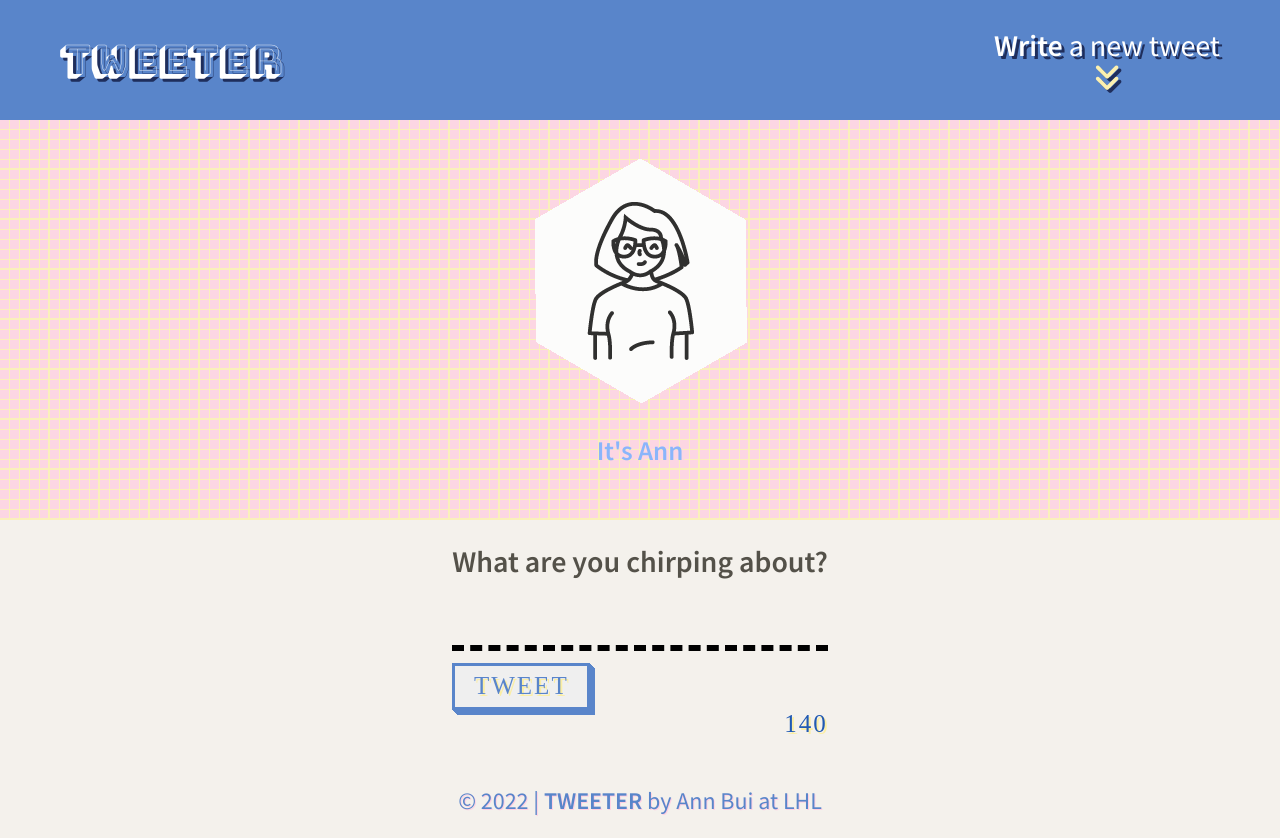
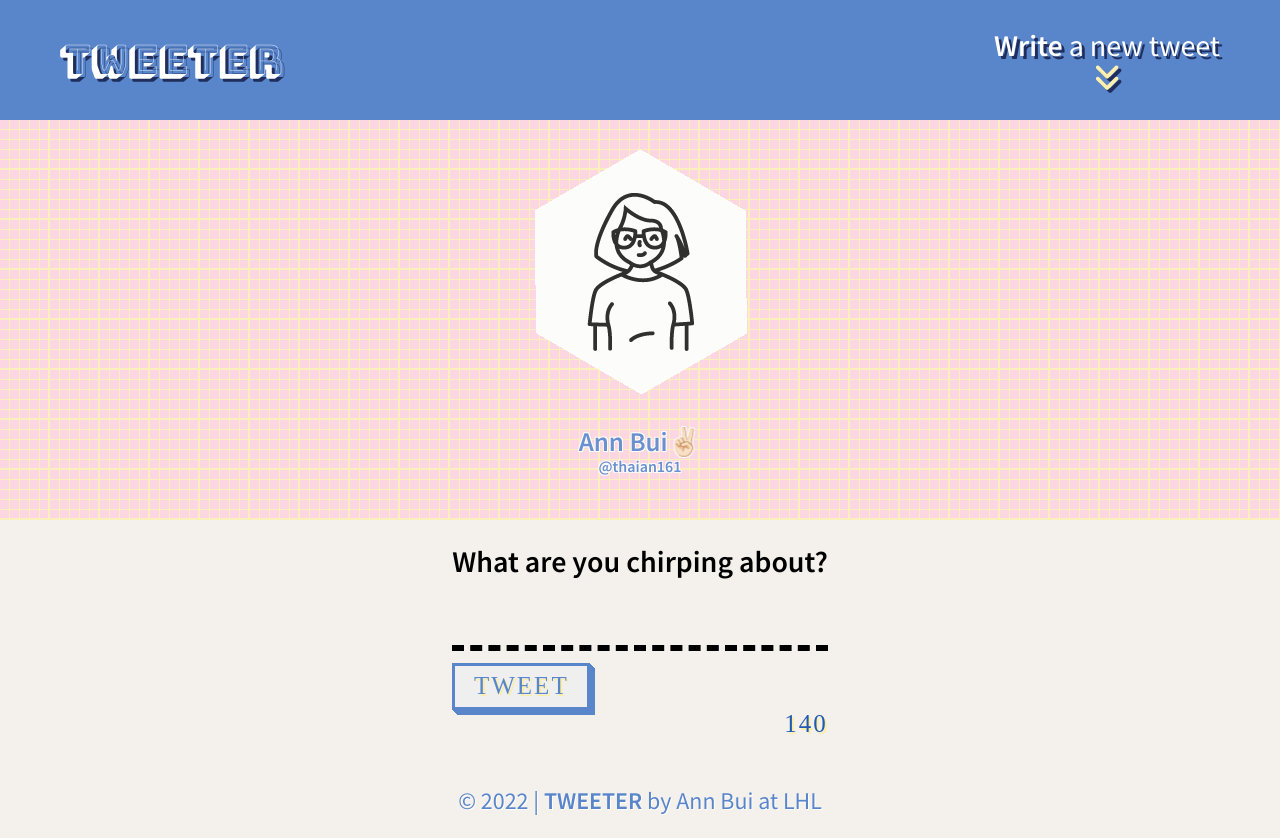
Before and after one commit to thaian161/tweeter, a website: page public/index.html in a window 1280 px wide. Drawn offline with nearby package versions, Linux system fonts and the light colour scheme; a web font is replaced by a local one.

Commit message:
styling profile name display

```diff
--- a/public/index.html
+++ b/public/index.html
@@ -55,7 +55,7 @@
       <header>
         <span>Tweeter</span>
       </header>
-      <article class="writeATweet">
+      <article class="writeATweetHeader">
         <span> <strong>Write</strong> a new tweet </span>
         <i style="color: #fcf0af" class="fa-solid fa-angles-down"></i>
       </article>
@@ -66,8 +66,9 @@
       <div>
         <img src="/images/annBui.png" />
       </div>
-      <div>
-        <h2>It's Ann</h2>
+      <div class="profile-info text-outline">
+        <h2 class="profile-h2">Ann Bui✌🏻</h2>
+        <h4 class="profile-h4">@thaian161</h4>
       </div>
     </header>
 
@@ -93,7 +94,7 @@
 
     <!-- FOOTER-->
     <footer class="footer">
-      <div>
+      <div class="footer">
         <p>© 2022 | <strong>TWEETER</strong> by Ann Bui at LHL</p>
       </div>
     </footer>
--- a/public/styles/footer.css
+++ b/public/styles/footer.css
@@ -2,6 +2,6 @@
   display: flex;
   justify-content: center;
   font-family: 'Source Sans Pro', sans-serif;
-  text-shadow: 1px 1px #ffd0e2;
+  text-shadow: 1px 1px white;
   color: #5985ca;
 }
--- a/public/styles/nav.css
+++ b/public/styles/nav.css
@@ -17,7 +17,7 @@ nav {
 }
 
 /* only display FLEX to the PARENT component */
-.writeATweet {
+.writeATweetHeader {
   display: flex;
   flex-direction: column;
   align-items: center;
@@ -25,12 +25,34 @@ nav {
   font-size: 30px;
 }
 
+div.profile-info {
+  display: flex;
+  flex-direction: column;
+  align-content: center;
+  align-items: center;
+}
+.profile-h2 {
+  margin-bottom: 0%;
+  font-weight: 900;
+}
+.profile-h4 {
+  margin-top: 0%;
+  font-size: medium;
+  display: flex;
+  /* align-self: flex-start; */
+}
+.text-outline {
+  color: #4879c8;
+  text-shadow: -1px -1px 0 white, 1px -1px 0 white, -1px 1px 0 white,
+    1px 1px 0 white;
+}
+
 .photo-name {
   /* margin-top: 120px; */
   height: 400px;
   width: 100%;
-  color: #70a7ff;
-  text-shadow: 3px 3px #ffd0e2;
+  color: #5985ca;
+  text-shadow: 1px 1px black;
   font-size: large;
   display: flex;
   flex-direction: column;
--- a/public/styles/new-tweet.css
+++ b/public/styles/new-tweet.css
@@ -90,4 +90,5 @@ section.new-tweet {
   font-family: 'Source Sans Pro', sans-serif;
   font-weight: 600;
   font-size: 30px;
+  color: black;
 }
```
